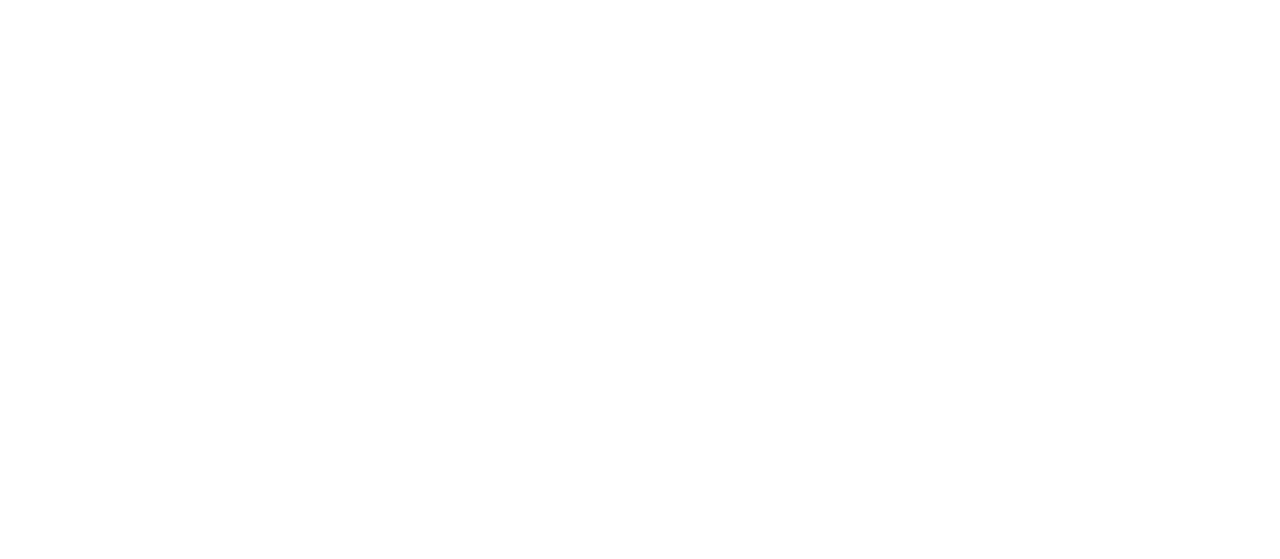
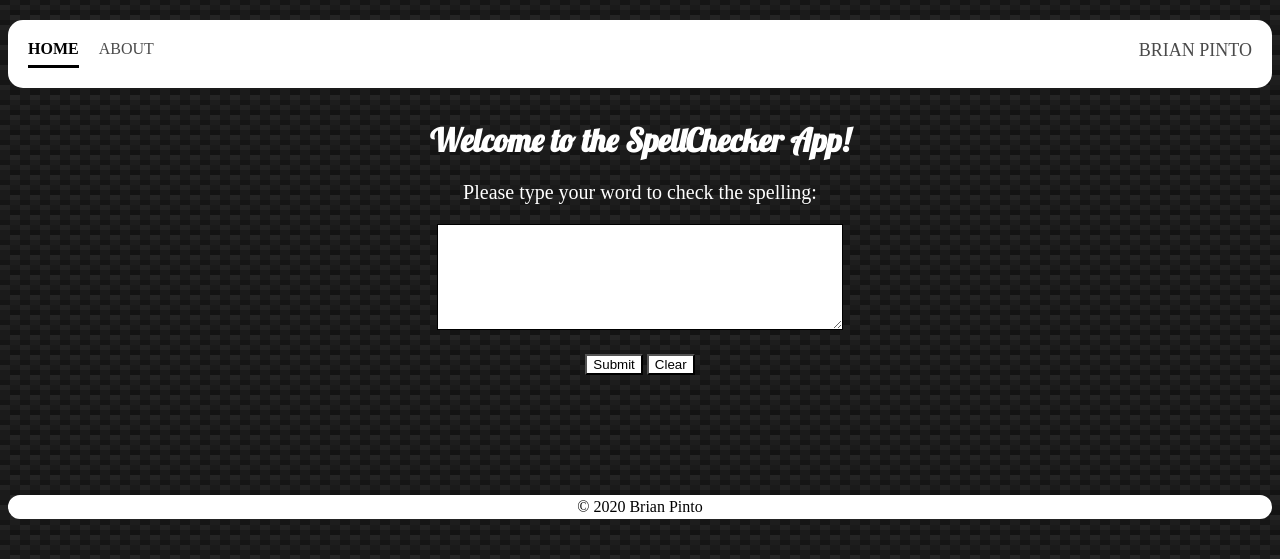
Before and after one commit to brianpinto91/spell-checker-heroku-app, a Flask app: page / in a window 1280 px wide. Before the commit the part shown is empty. Shown: the top 559 px of the page. Run offline with Flask 2, Linux system fonts and the light colour scheme.

Commit message:
implement layout and styles

```diff
--- a/app.py
+++ b/app.py
@@ -11,5 +11,9 @@ def home():
 def about():
     return flask.render_template("about.html")
 
+@app.route("/spellcheck", methods=['POST'])
+def spellcheck():
+    return "<p>working on it<p>"
+
 if __name__ == '__main__':
     app.run(host="127.0.0.1", port=5000, debug=True)
--- a/static/styles/main.css
+++ b/static/styles/main.css
@@ -0,0 +1,188 @@
+/*variables*/
+:root{
+    --border-color: white;
+    --nav-bar-border-radius: 15px;
+    --container-border-radius: 25px;
+    --navbar-fill: white;
+    --navbar-inactive-color: #4a4a4a;
+  }
+
+  body{
+    /*credits: https://projects.verou.me/css3patterns/#carbon */
+    background:
+    linear-gradient(27deg, #151515 5px, transparent 5px) 0 5px,
+    linear-gradient(207deg, #151515 5px, transparent 5px) 10px 0px,
+    linear-gradient(27deg, #222 5px, transparent 5px) 0px 10px,
+    linear-gradient(207deg, #222 5px, transparent 5px) 10px 5px,
+    linear-gradient(90deg, #1b1b1b 10px, transparent 10px),
+    linear-gradient(#1d1d1d 25%, #1a1a1a 25%, #1a1a1a 50%, transparent 50%, transparent 75%, #242424 75%, #242424);
+    background-color: #131313;
+    background-size: 20px 20px;
+  }
+
+  header{
+    position: fixed;
+    top:20px;
+    right:8px;
+    left:8px;
+    z-index: 1;
+  }
+
+  /* navigation bar styles*/
+  .navbar{
+    display: flex;
+    justify-content: space-between;
+    background-color: var(--navbar-fill);
+    padding: 15px;
+    border-radius: var(--nav-bar-border-radius);
+    border-style: solid;
+    border-color: var(--border-color);
+    border-width: 5px;
+  }
+
+  .navbar-left{
+    display: flex;
+  }
+
+  .nav-link-wrapper{
+    height: 25px;
+    margin-right: 20px;
+    font-size: 16px;
+    text-transform: uppercase;
+    border-bottom: 1px solid transparent;
+    transition: border-bottom 0.5s;
+  }
+
+  .nav-link-wrapper a{
+    color: var(--navbar-inactive-color);
+    text-decoration: none;
+    transition: color 0.5s;
+  }
+
+  .nav-link-wrapper:hover{
+    border-bottom: 1px solid black;
+  }
+
+  .nav-link-wrapper a:hover{
+    color: black;
+  }
+
+  .nav-link-active{
+    border-bottom: solid black !important;
+  }
+
+  .nav-link-active a{
+    color: black !important;
+    font-weight: bold !important;
+  }
+
+  .navbar-right .my-name{
+    text-transform: uppercase;
+    color: var(--navbar-inactive-color);
+    font-size: 18px;
+  }
+
+  /* Smartphones (portrait and landscape) ----------- */
+  @media only screen
+  and (min-device-width : 320px)
+  and (max-device-width : 480px) {
+    .nav-link-wrapper{
+      height: 25px;
+      margin-right: 20px;
+      font-size: 20px;
+      text-transform: uppercase;
+      border-bottom: 1px solid transparent;
+      transition: border-bottom 0.5s;
+    }
+
+    .navbar-right .my-name{
+      text-transform: uppercase;
+      color: var(--navbar-inactive-color);
+      font-size: 20px;
+    }
+
+  }
+
+  /*body styles*/
+  .content{
+    margin-top: 120px;
+    text-align: center;
+  }
+
+  .instruction{
+    color: white;
+    font-size: 20px;
+  }
+
+  #input-box{
+    border-style: solid;
+    border-radius: var(--container-border-radius);
+    border-color: green;
+    background-color: var(--navbar-fill);
+  }
+
+  textarea {
+    width: 400px;
+    height: 100px;
+    border-style: 3px solid;
+    border-color: black;
+    background-color: var(--navbar-fill);
+    font-size: 18px;
+    font-weight: bold;
+  }
+
+  textarea:focus {
+    width: 400px;
+    height: 100px;
+    border-style: 3px solid;
+    border-color:green;
+    background-color: var(--navbar-fill);
+    font-size: 18px;
+    font-weight: bold;
+  }
+
+  .buttons-wrapper{
+    margin-top: 20px;
+  }
+
+  .button{
+    color: black;
+    background-color: var(--navbar-fill);
+  }
+
+  .prediction-container{
+    display: flex;
+    justify-content: space-around;
+  }
+
+  .prediction-wrapper{
+    width: 400px;
+    height: 100px;
+    background-color: var(--navbar-fill);
+    color: black;
+    font-size: 16px;
+    font-weight: bold;
+    overflow-wrap: break-word;
+    word-wrap: break-word;
+    hyphens: auto
+  }
+
+  .app-heading{
+    text-align:center;
+    color: white;
+    font-family: Lobster, serif;
+  }
+
+
+  .footer-wrapper{
+    margin-top: 120px;
+    border-style: solid;
+    border-radius: var(--nav-bar-border-radius);
+    border-color: var(--border-color);
+    background-color: var(--navbar-fill);
+  }
+
+  .copyright-wrapper{
+    color: black;
+    text-align: center;
+  }
--- a/templates/home.html
+++ b/templates/home.html
@@ -5,11 +5,53 @@
         <link rel="shortcut icon" href="{{ url_for('static', filename='favicon.ico') }}">
         <link rel="icon" href="{{ url_for('static', filename='favicon.ico') }}">
         <meta name="author" content="Brian Pinto">
-        <meta name="description" content=" ">
+        <meta name="description" content="An application that can be used check spelling and get recomendation words">
         <meta name="keywords" content="SPELL-CHECK, ENGLISH, WEBAPP, HEROKU">
-        <title>Home Page</title>
+        <title>App: Spell Checker: Home</title>
+        <link rel="stylesheet" href="https://fonts.googleapis.com/css?family=Lobster">
+        <link rel="stylesheet" href="{{ url_for('static', filename='styles/main.css') }}">
     </head>
     <body>
-        <p></p>
+        <header class="header">
+            <nav class="navbar">
+                <div class="navbar-left">
+                    <div class="nav-link-wrapper nav-link-active">
+                        <a href="{{ url_for('home') }}">Home</a>
+                    </div>
+                    <div class="nav-link-wrapper">
+                        <a href="{{ url_for('about') }}">About</a>
+                    </div>
+                </div>
+                <div class="navbar-right">
+                    <div class="my-name">
+                        Brian Pinto
+                    </div>
+                </div>
+            </nav>
+        </header>
+        <main class=content>
+            <div class="app-heading">
+                <h1>Welcome to the SpellChecker App!</h1>
+            </div>
+            <div class="instruction">
+                <p>Please type your word to check the spelling:</p>
+            </div>
+            <div class="input-wrapper">
+                <form id="input-form" action="{{ url_for('spellcheck') }}" method="POST">
+                    <textarea id="input-text" name="input-text"></textarea>
+                    <div class="buttons-wrapper">
+                        <button class="button" type="submit">Submit</button>
+                        <button class="button" type="reset">Clear</buttion>
+                    </div>
+                </form>
+            </div>
+        </main>
+        <footer>
+            <div class="footer-wrapper">
+                <div class="copyright-wrapper">
+                    &copy 2020 Brian Pinto
+                </div>
+            </div>
+        </footer>
     </body>
 </html>
```
Also changed, not shown: templates/about.html (+21 -3 lines).
